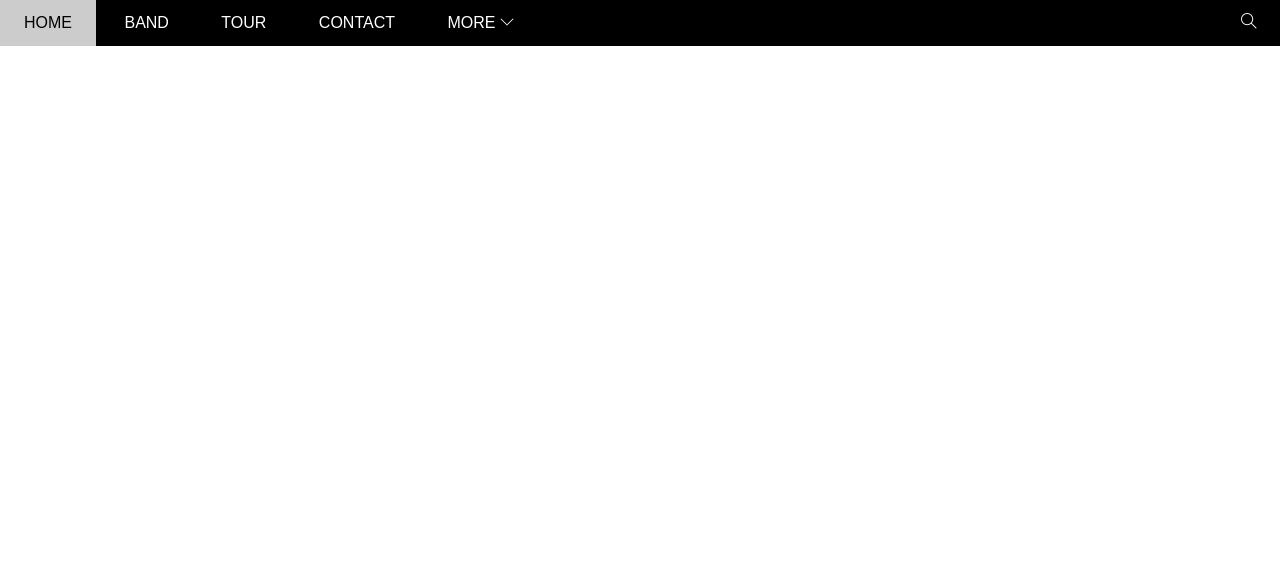
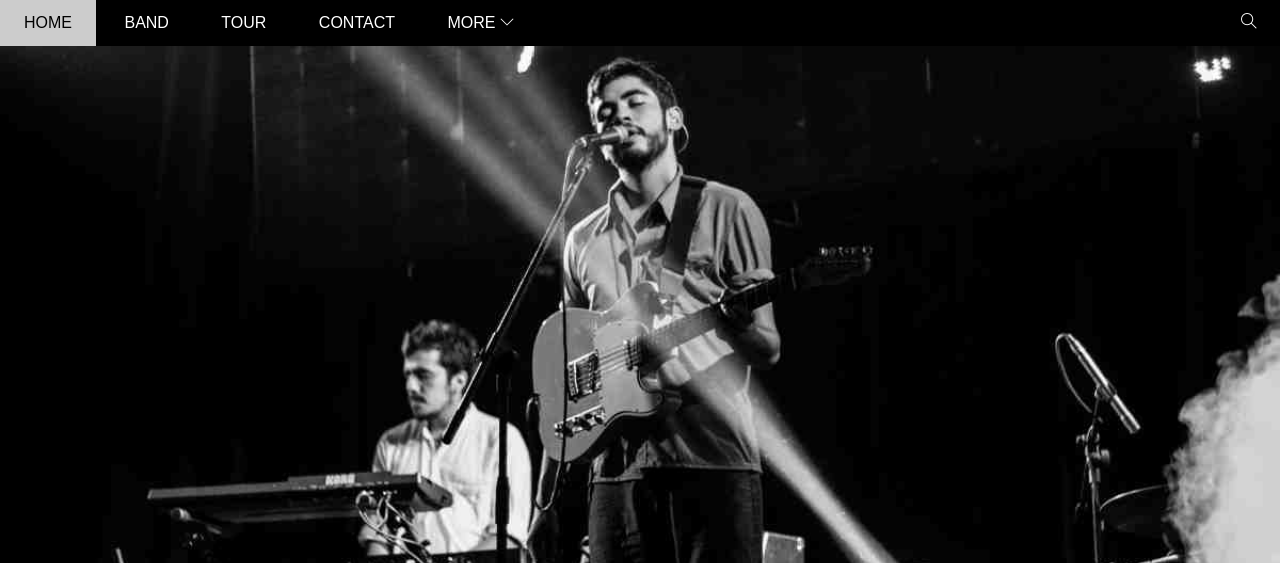
Before and after one commit to JuneNghia/theband, a plain HTML site: page index.html in a window 1280 px wide. Shown: the top 563 px of the page. Drawn offline with Linux system fonts and the light colour scheme.

Commit message:
first commit

```diff
--- a/assets/css/style.css
+++ b/assets/css/style.css
@@ -167,7 +167,7 @@ html {
 #slider{
     margin-top: 46.4px;
     padding-top: 50%;
-    background: url('./assets/img/slider/slider1.jpg') top center / cover no-repeat;
+    background: url('./slider/slider1.jpg') top center / cover no-repeat;
     position: relative;
 }
 
```
Also changed, not shown: assets/css/slider/slider1.jpg (renamed from assets/img/slider/slider1.jpg).
